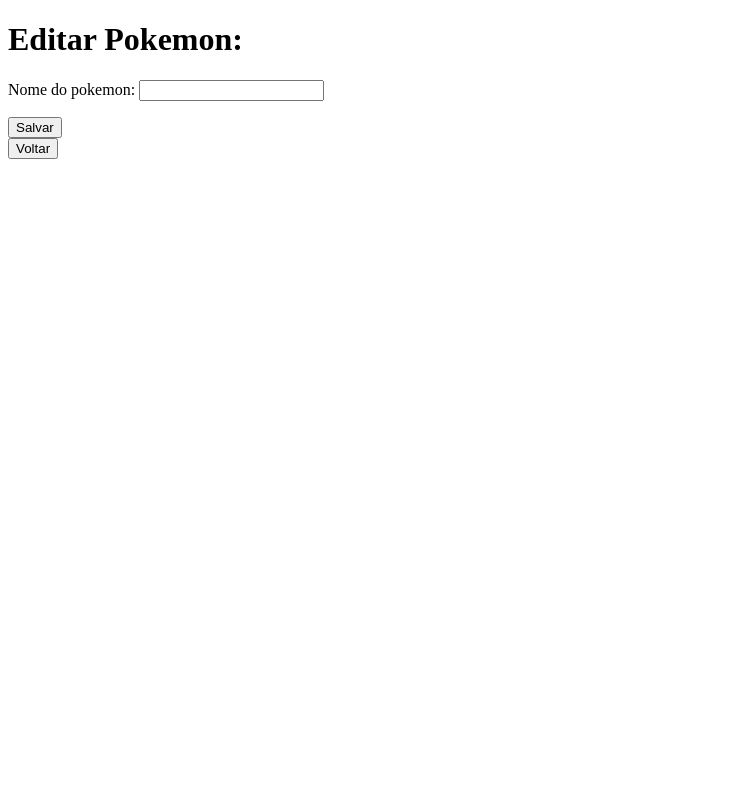
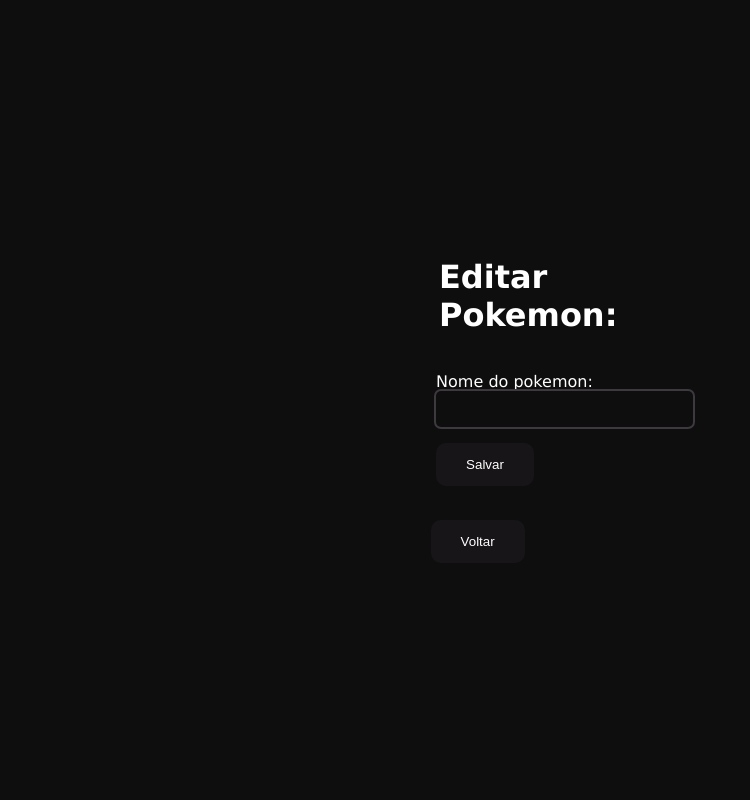
Before and after one commit to Eduardo-mEsteves/Pokedex, a Django app: template app/templates/html/editar.html in a window 1280 px wide. Shown: the whole page, without its empty margins (0-750 px from the left). Run offline with Django 5.2, Linux system fonts and the light colour scheme; the template is opened without the code that fills it: values that come from a table or form of the project are taken from there, others are empty.

Commit message:
💄 style - CSS em Editar
- Adicionar arquivo de estilos em editar.html: 'css/editar.css'.

- Direcionar url de home.html diretamente para a página principal.

- Adicionar requirements.txt para facilitar instalação do código.

- Alteração de nomenclaturas: palavras referentes à "Favorito" foram trocadas para "Pokedex" para maior coesão com o objetivo da aplicação.

```diff
--- a/WebDexProjeto/urls.py
+++ b/WebDexProjeto/urls.py
@@ -4,5 +4,5 @@ from django.urls import path, include
 
 urlpatterns = [
     path('admin/', admin.site.urls),
-    path('webdex/', include('app.urls')),
+    path('', include('app.urls')),
 ]
--- /dev/null
+++ b/app/static/css/editar.css
@@ -0,0 +1,63 @@
+body {
+    margin: 0;
+    display: flex;
+    align-items: center;
+    justify-content: center;
+    height: 100vh;
+    background-color: #0f0e0f; /* Fundo */
+    flex-wrap: wrap;
+
+}
+
+input{
+    border: none;
+    background-color: #0f0e0f;
+    color: white;
+    padding: 10px 60px 10px 20px; /* Campo de escrita */
+    border-radius: 5px;
+    transition: box-shadow, 0.2s;
+    box-shadow: 0 0 0 2px #3d393f;
+    height: 2vh;
+}
+
+input:focus {
+    outline: none;
+    box-shadow: 0 0 0 2px #ffffff; /* Fundo do formulario */
+}
+
+button{
+    padding: 14px 30px;
+    border-radius: 10px;
+    border: none;
+    background-color: #171518;
+    color: white;
+    border: #3d393f 1px ;
+    cursor: pointer;
+    transition: background-color, 0.2s,border ,0.2s ;  /* botao */
+    transition: transform 0.2s;
+}
+
+button:hover{
+    background-color: #1f1d20;
+    border: #1f1d20 solid 1px;
+    background-color: rgb(255, 255, 255); /* Animacao Botao */
+    transform: scale(1.1);
+    color: black;
+}
+
+#pokemon {
+    display: flex;
+    flex-direction: column;
+    width: 60%;
+    align-items: center;
+    margin: 0 2% 2% 2%;   /*Titulos*/
+    font-size: 100%;
+    color: white;
+    overflow-wrap: break-word;
+    font-family:'Lucida Sans', 'Lucida Sans Regular', 'Lucida Grande', 'Lucida Sans Unicode', Geneva, Verdana, sans-serif;
+}
+
+#pokemon button{
+    margin-bottom: 10%;
+    width: auto;
+}
--- a/app/templates/html/editar.html
+++ b/app/templates/html/editar.html
@@ -4,6 +4,7 @@
 <head>
     <meta charset="UTF-8">
     <meta name="viewport" content="width=device-width, initial-scale=1.0">
+    <link rel="stylesheet" href="{% static 'css/editar.css' %}">
     <title>WebDex | Editar</title>
 </head>
 <body>
--- a/app/templates/html/favoritos.html
+++ b/app/templates/html/favoritos.html
@@ -4,6 +4,7 @@
 <head>
     <meta charset="UTF-8">
     <meta name="viewport" content="width=device-width, initial-scale=1.0">
+    <link rel="stylesheet" href="{% static 'css/favoritos.css' %}">
     <title>WebDex | Favoritos</title>
 </head>
 <body>
--- a/app/templates/html/home.html
+++ b/app/templates/html/home.html
@@ -46,7 +46,7 @@
         </div>
 
         <div id="favoritos">
-            <h2>Favoritos</h2>
+            <h2>Pokedex</h2>
             <a href="{% url 'webdex-favoritos' %}"><button>Ver Pokedex</button></a>
         </div>
     </div>
```
Also changed, not shown: requirements.txt (added, +8 -0 lines).
